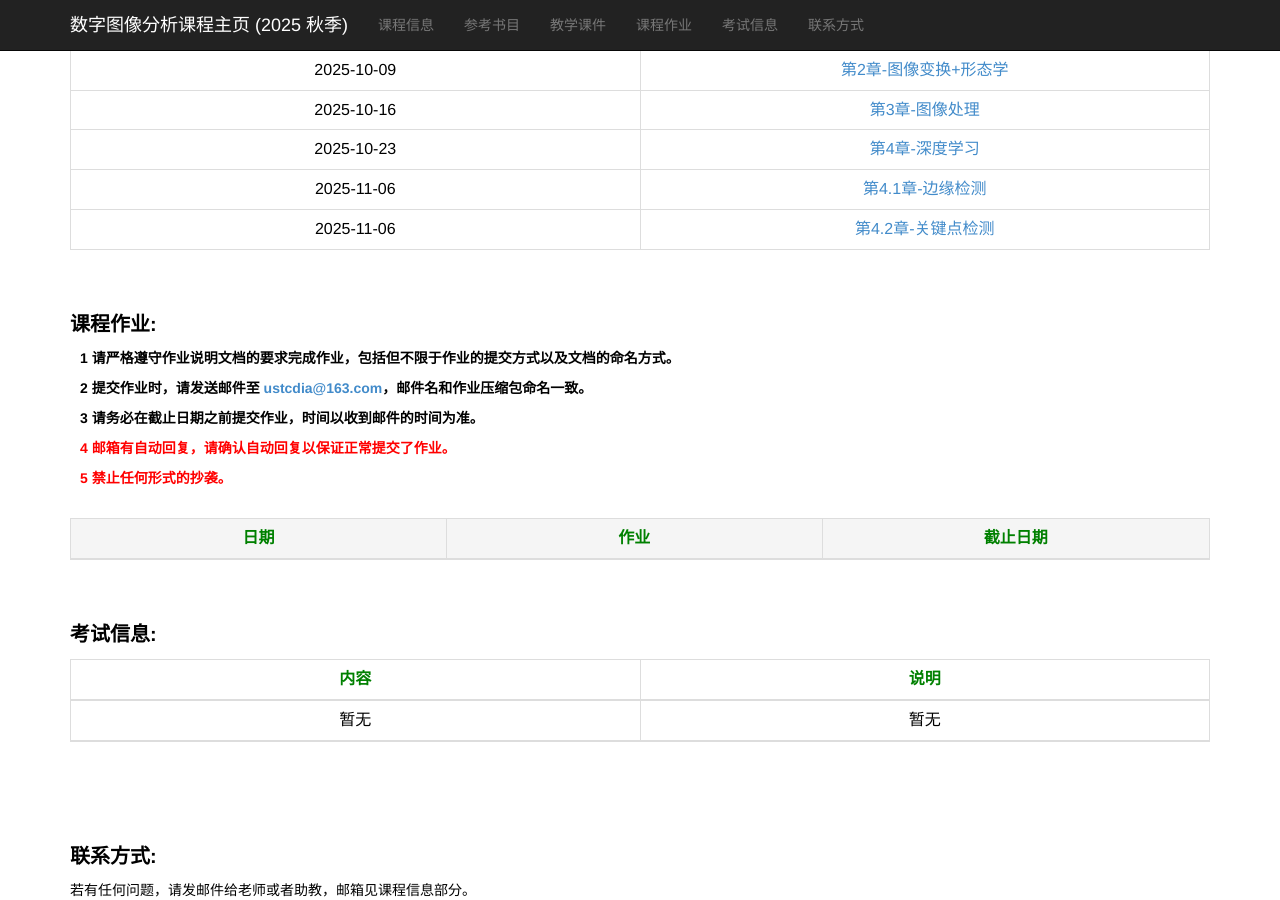
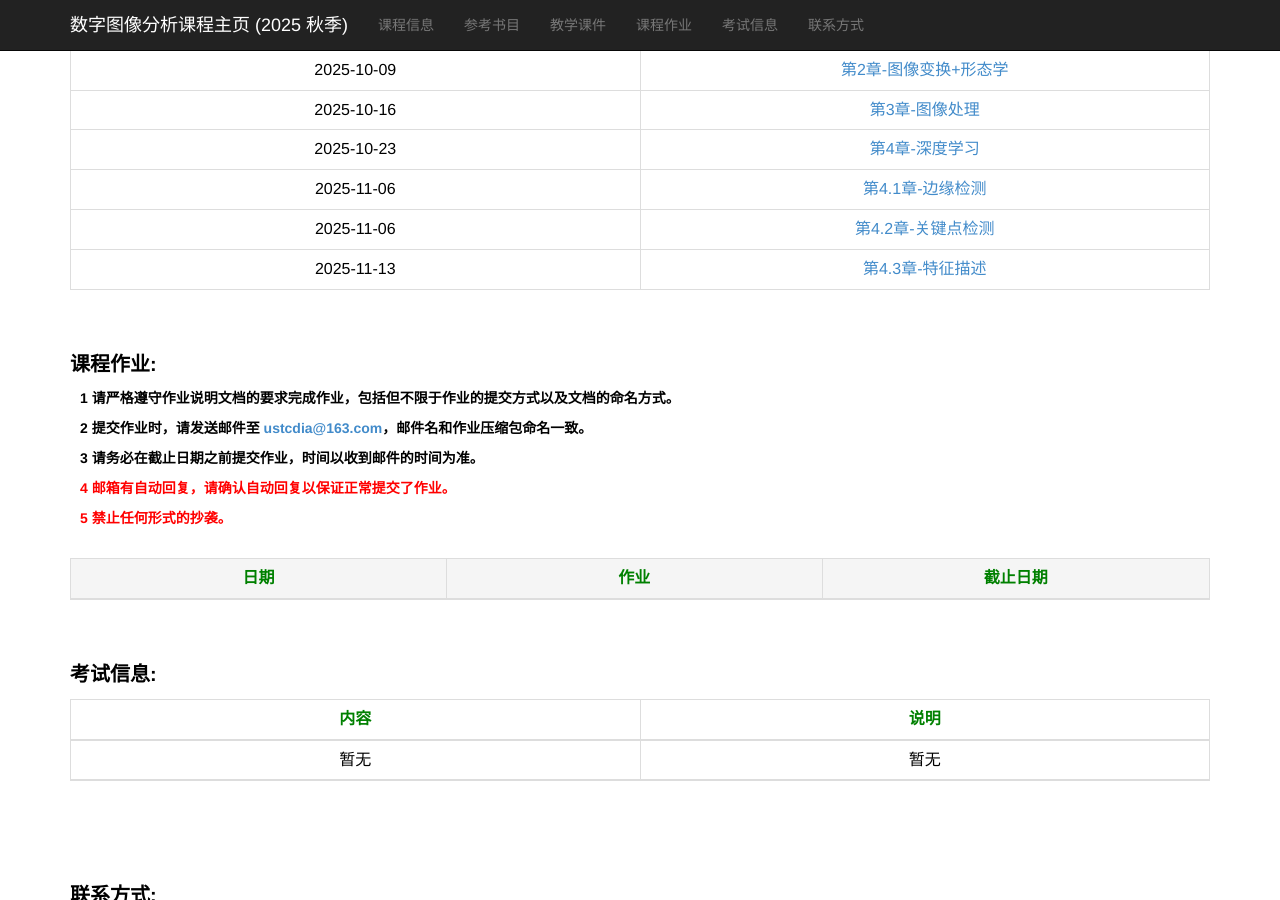
Before and after one commit to ustc-dia/ustc-dia.github.io, a Jekyll site: the page index.html, which Jekyll copies as it is, in a window 1280 px wide and 900 px high, scrolled down 857 px. Built offline with Jekyll 4.4.1, drawn with Linux system fonts in a browser that asks for light colours.

Commit message:
[feat] upload slides

```diff
--- a/index.html
+++ b/index.html
@@ -194,6 +194,10 @@
                 <tr>
                     <td>2025-11-06</td>
                     <td><a href="./slides_2025_autumn/DIA课件-第4.2章.pdf" target="_blank">第4.2章-关键点检测</a></td>
+                </tr>
+                <tr>
+                    <td>2025-11-13</td>
+                    <td><a href="./slides_2025_autumn/DIA课件-第4.3章.pdf" target="_blank">第4.3章-特征描述</a></td>
                 </tr>
 
                 <!-- <tr>
```
Also changed, not shown: 1 other file.
